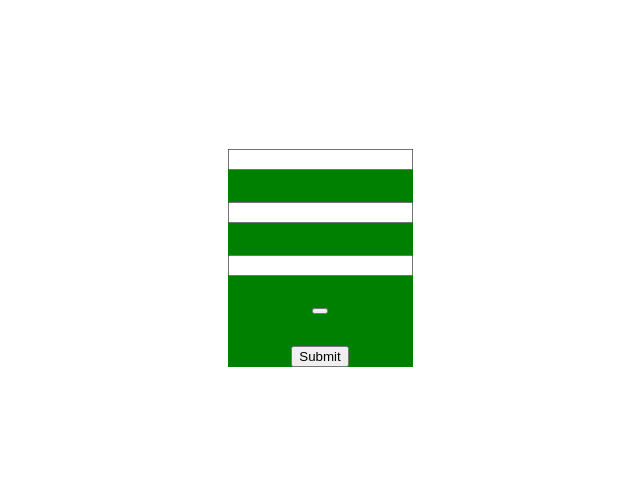
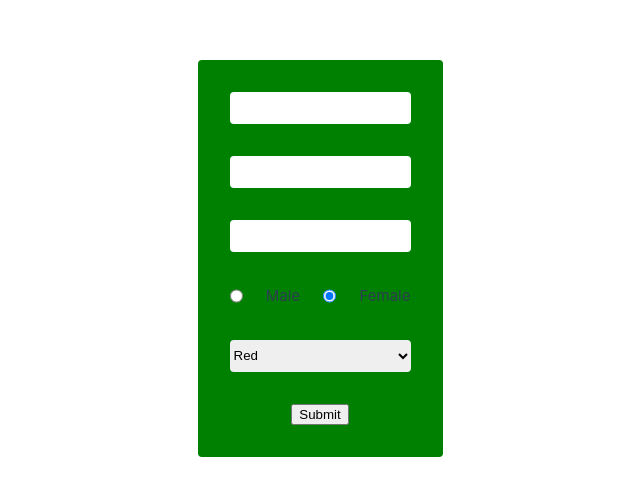
Before and after one commit to NidhitheCoder/learn-vue-js, a Vue app in the folder vuejs-2.7.0/: page / in a window 1280 px wide. Shown: the part 142-638 px from the top of the page, without its empty margins (320-960 px from the left). Built offline with nearby package versions, Linux system fonts and the light colour scheme.

Commit message:
feat: add values with select in directives

```diff
--- a/vuejs-2.7.0/src/components/custom-directive/CustomFormDirective.vue
+++ b/vuejs-2.7.0/src/components/custom-directive/CustomFormDirective.vue
@@ -1,10 +1,10 @@
-<script setup>
-const change = () => {
-    console.log("change clicked success")
+<script setup lang="ts">
+const change = (formValues: any) => {
+    console.log(formValues)
 }
 
 const formData = {
-    keys: ['name', 'id', 'year'],
+    fields: ['name', 'id', 'year', 'gender', 'color'],
     onSubmit: change
 }
 </script>
@@ -13,7 +13,17 @@ const formData = {
         <input id="name" type="text">
         <input id="id" type="text">
         <input id="year" type="text">
-        <button type="button"></button>
+        <div class="radio-container">
+            <input id="gender" name="gender" value="Male" type="radio">
+            <label>Male</label>
+            <input id="gender" name="gender" checked value="Female" type="radio">
+            <label>Female</label>
+        </div>
+        <select name="color" id="color">
+            <option value="red">Red</option>
+            <option value="green">Green</option>
+            <option value="orange">Orange</option>
+        </select>
         <button type="submit">Submit</button>
     </div>
 </template>
@@ -26,5 +36,27 @@ const formData = {
     background-color: green;
     flex-direction: column;
     gap: 2rem;
+    padding: 2rem;
+    border-radius: 4px;
+}
+
+.form>input {
+    border-radius: 4px;
+    height: 2rem;
+    border: none;
+}
+
+.radio-container {
+    display: flex;
+    width: 100%;
+    justify-content: space-between;
+}
+
+.form>select {
+    width: 100%;
+    border-radius: 4px;
+    border: none;
+    height: 2rem;
+    outline: none;
 }
 </style>
--- a/vuejs-2.7.0/src/types.ts
+++ b/vuejs-2.7.0/src/types.ts
@@ -2,3 +2,7 @@ export interface Item {
   name: string,
   value: number
 }
+
+export interface FormItem {
+  [key: string]: string
+}
--- a/vuejs-2.7.0/src/utils/global-directives.js
+++ /dev/null
@@ -1,16 +0,0 @@
-export const UseVFormDirective = {
-    mounted: (el, data) => {
-
-        el.classList.add('form');
-        const childs = Array.from(el.childNodes);
-
-        // submit click
-        const buttons = childs.filter(child => child.tagName === 'BUTTON')
-        const submitButton = buttons.find(button => button.type === 'submit')
-        submitButton?.addEventListener('click', () => {
-            const formData = data.value
-            formData.onSubmit();
-        })
-    }
-
-}
--- /dev/null
+++ b/vuejs-2.7.0/src/utils/global-directives.ts
@@ -0,0 +1,46 @@
+import type { FormItem } from '@/types'
+
+const getElementValue = (element: any) => {
+  if (element.nodeName === 'INPUT' && element.type === 'radio') {
+    const selectedValue = document.querySelector(
+      `input[name="${element.name}"]:checked`
+    ) as HTMLInputElement
+
+    return selectedValue.value
+  }
+
+  return element.value
+}
+
+export interface FormDirectiveProps {
+  value: {
+    fields: string[]
+    onSubmit: (formValues: FormItem) => void
+  }
+}
+
+export const UseVFormDirective = {
+  mounted: (element: HTMLElement, data: FormDirectiveProps) => {
+    element.classList.add('form')
+    const herd = Array.from(element.childNodes) as HTMLElement[]
+
+    // submit click
+    const buttons = herd.filter(
+      (child: HTMLElement) => child.tagName === 'BUTTON'
+    ) as HTMLButtonElement[]
+    const submitButton = buttons.find((button) => button.type === 'submit')
+
+    submitButton?.addEventListener('click', () => {
+      const { fields, onSubmit } = data.value
+
+      const formValues: FormItem = {}
+      fields.map((field: string) => {
+        const element = document.getElementById(field)
+        const value = getElementValue(element)
+        formValues[field] = value
+      })
+
+      onSubmit(formValues)
+    })
+  }
+}
```
